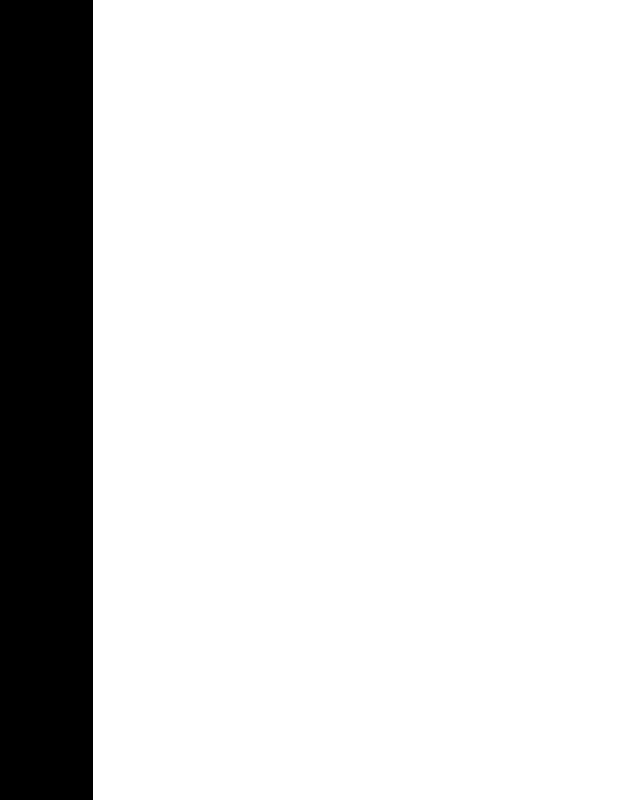
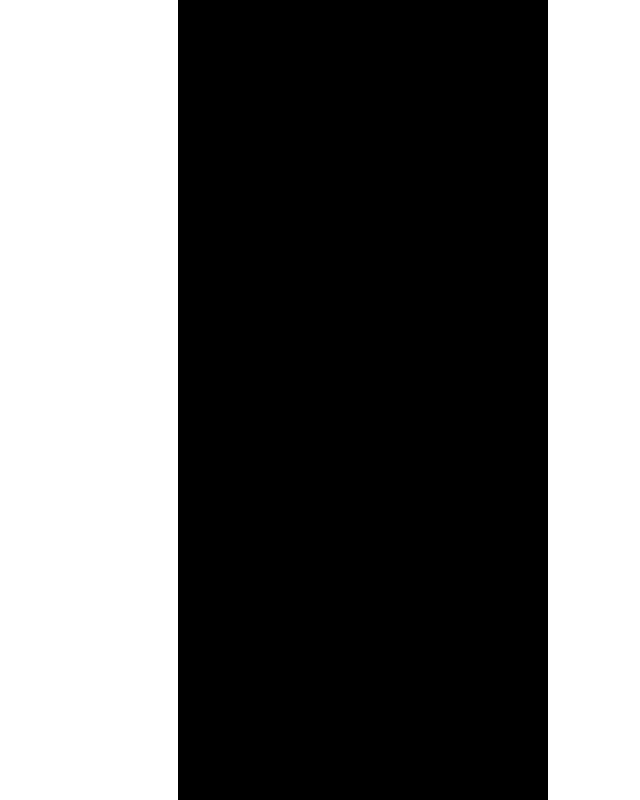
Before and after one commit to schaxmann/natta-fiverr, a Next.js app: page / in a window 1280 px wide. Shown: the whole page, without its empty margins (277-917 px from the left). Built offline with nearby package versions, Linux system fonts and the light colour scheme.

Commit message:
Adds flex styling to bounding box

```diff
--- a/pages/_app.tsx
+++ b/pages/_app.tsx
@@ -1,4 +1,4 @@
-import { Box, ChakraProvider, extendTheme } from "@chakra-ui/react";
+import { Box, ChakraProvider, extendTheme, Flex } from "@chakra-ui/react";
 import "reset-css";
 // import PlayerLayout from "../components/PlayerLayout";
 
@@ -35,7 +35,19 @@ const theme = extendTheme({
 function MyApp() {
   return (
     <ChakraProvider theme={theme}>
-      <Box height="100vh" width="calc(100vh * 0.46208530805)" bg="black"></Box>
+      <Flex
+        position="absolute"
+        height="100vh"
+        width="100vw"
+        align="center"
+        justify="center"
+      >
+        <Box
+          height="100vh"
+          width="calc(100vh * 0.46208530805)"
+          bg="black"
+        ></Box>
+      </Flex>
       {/* {Component.authpage ? (
         <Component {...pageProps} />
       ) : (
```
